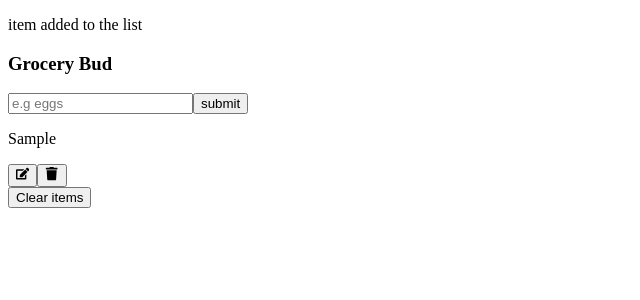
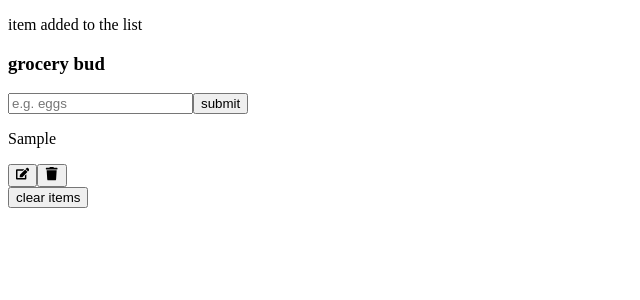
Before and after one commit to jilian-tenerife/Grocery-Bud, a React (Vite) app in the folder grocery-bud/: page / in a window 1280 px wide. Both pictures are taken after typing "Sample" into the empty fields and a click on the button "submit". Shown: the top 300 px of the page, without its empty margins (0-640 px from the left). Built offline with nearby package versions, Linux system fonts and the light colour scheme.

Commit message:
Fixed alert

```diff
--- a/grocery-bud/src/Alert.jsx
+++ b/grocery-bud/src/Alert.jsx
@@ -1,9 +1,9 @@
 import React, { useEffect } from "react";
 
-const Alert = ({ type, msg, removerAlert, list }) => {
+const Alert = ({ type, msg, removeAlert, list }) => {
   useEffect(() => {
     const timeout = setTimeout(() => {
-      removerAlert();
+      removeAlert();
     }, 3000);
     return () => clearTimeout(timeout);
   }, [list]);
--- a/grocery-bud/src/App.jsx
+++ b/grocery-bud/src/App.jsx
@@ -1,27 +1,24 @@
 import React, { useState, useEffect } from "react";
 import List from "./List";
 import Alert from "./Alert";
-
 const getLocalStorage = () => {
-  let list = localStorage.getItem("list")
-  if(list){
-    return JSON.parse(localStorage.getItem('list'))
+  let list = localStorage.getItem("list");
+  if (list) {
+    return (list = JSON.parse(localStorage.getItem("list")));
+  } else {
+    return [];
   }
-  else{
-    return []
-  }
-}
+};
 function App() {
   const [name, setName] = useState("");
   const [list, setList] = useState(getLocalStorage());
   const [isEditing, setIsEditing] = useState(false);
   const [editID, setEditID] = useState(null);
   const [alert, setAlert] = useState({ show: false, msg: "", type: "" });
-
   const handleSubmit = (e) => {
     e.preventDefault();
     if (!name) {
-      showAlert(true, "danger", "Please enter a value");
+      showAlert(true, "red", "please enter value");
     } else if (name && isEditing) {
       setList(
         list.map((item) => {
@@ -34,46 +31,48 @@ function App() {
       setName("");
       setEditID(null);
       setIsEditing(false);
-      showAlert(true, "success", "Item Edited");
+      showAlert(true, "green", "value changed");
     } else {
-      showAlert(true, "success", "item added to the list");
+      showAlert(true, "green", "item added to the list");
       const newItem = { id: new Date().getTime().toString(), title: name };
+
       setList([...list, newItem]);
       setName("");
+      setIsEditing(false);
     }
   };
+
   const showAlert = (show = false, type = "", msg = "") => {
     setAlert({ show, type, msg });
   };
   const clearList = () => {
-    showAlert(true, "danger", "empty list");
+    showAlert(true, "red", "empty list");
     setList([]);
   };
   const removeItem = (id) => {
-    showAlert(true, "danger", "Item removed");
+    showAlert(true, "red", "item removed");
     setList(list.filter((item) => item.id !== id));
   };
-
   const editItem = (id) => {
     const specificItem = list.find((item) => item.id === id);
     setIsEditing(true);
     setEditID(id);
     setName(specificItem.title);
   };
-  useEffect(()=>{
-    localStorage.setItem('list',JSON.stringify(list))
-  },[list])
-
+  useEffect(() => {
+    localStorage.setItem("list", JSON.stringify(list));
+  }, [list]);
   return (
     <section className="section-center">
       <form className="grocery-form" onSubmit={handleSubmit}>
-        {alert.show && <Alert {...alert} removAlert={showAlert} list={list} />}
-        <h3>Grocery Bud</h3>
+        {alert.show && <Alert {...alert} removeAlert={showAlert} list={list} />}
+
+        <h3>grocery bud</h3>
         <div className="form-control">
           <input
             type="text"
             className="grocery"
-            placeholder="e.g eggs"
+            placeholder="e.g. eggs"
             value={name}
             onChange={(e) => setName(e.target.value)}
           />
@@ -85,12 +84,13 @@ function App() {
       {list.length > 0 && (
         <div className="grocery-container">
           <List items={list} removeItem={removeItem} editItem={editItem} />
-          <button className="clr-btn" onClick={clearList}>
-            Clear items
+          <button className="clear-btn" onClick={clearList}>
+            clear items
           </button>
         </div>
       )}
     </section>
   );
 }
+
 export default App;
```
